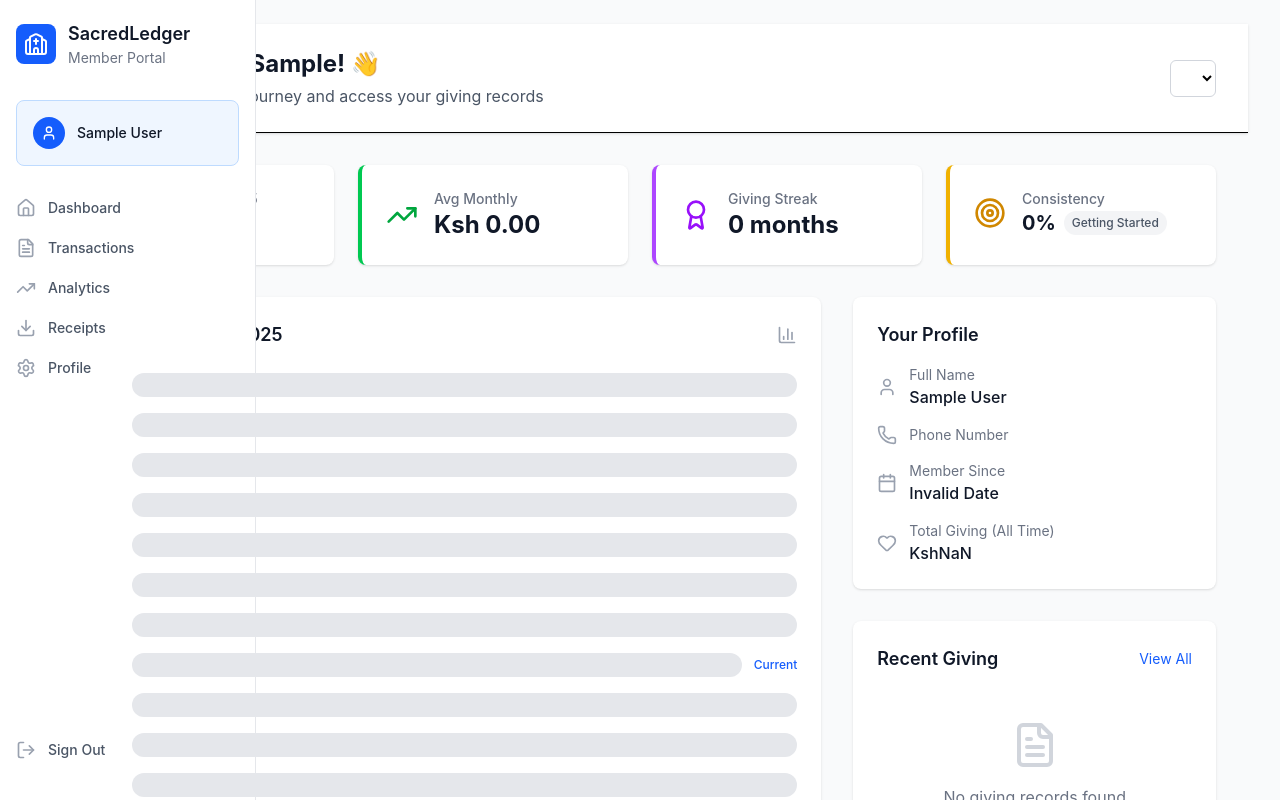
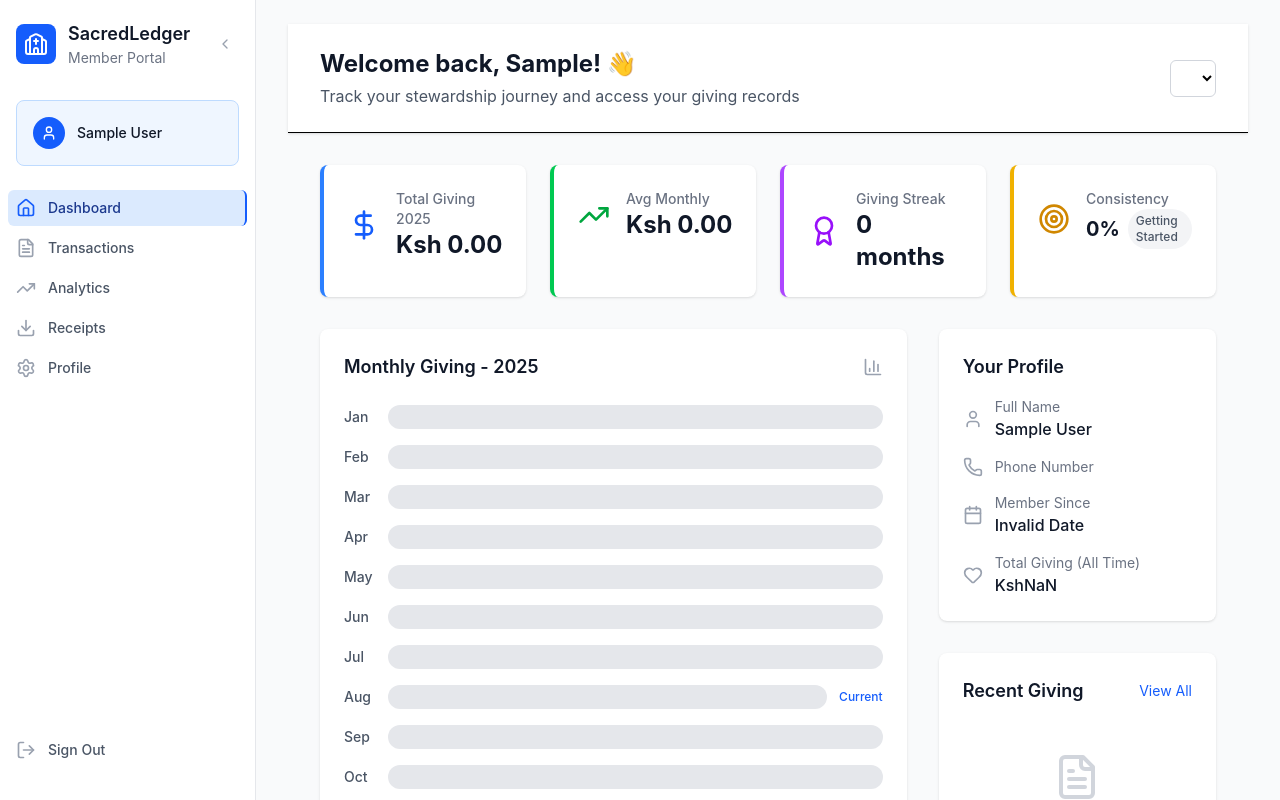
Before and after one commit to 0tieno/M-Church, a React (Vite) app: page /member in a window 1280 px wide. Shown: the top 800 px of the page. Built offline with nearby package versions, Linux system fonts and the light colour scheme; sample sign-in values are in the browser's storage.

Commit message:
feat: enhance MemberNavigation and MemberPortal for sidebar collapse functionality

```diff
--- a/src/components/member/MemberNavigation.jsx
+++ b/src/components/member/MemberNavigation.jsx
@@ -1,4 +1,4 @@
-import React, { useState } from "react";
+import React, { useState, useEffect } from "react";
 import { useMemberAuth } from "../../contexts/MemberAuthContext";
 import {
   Home,
@@ -11,11 +11,13 @@ import {
   X,
   Church,
   User,
+  ChevronLeft,
 } from "lucide-react";
 
-const MemberNavigation = ({ activeTab, setActiveTab }) => {
+const MemberNavigation = ({ activeTab, setActiveTab, onSidebarToggle }) => {
   const { memberUser, memberLogout } = useMemberAuth();
   const [isMobileMenuOpen, setIsMobileMenuOpen] = useState(false);
+  const [isDesktopSidebarCollapsed, setIsDesktopSidebarCollapsed] = useState(false);
 
   const navigationItems = [
     { id: "dashboard", name: "Dashboard", icon: Home },
@@ -33,13 +35,41 @@ const MemberNavigation = ({ activeTab, setActiveTab }) => {
     setIsMobileMenuOpen(!isMobileMenuOpen);
   };
 
+  const toggleDesktopSidebar = () => {
+    const newCollapsedState = !isDesktopSidebarCollapsed;
+    setIsDesktopSidebarCollapsed(newCollapsedState);
+    if (onSidebarToggle) {
+      onSidebarToggle(newCollapsedState);
+    }
+  };
+
+  const closeMobileMenu = () => {
+    setIsMobileMenuOpen(false);
+  };
+
+  // Handle escape key to close mobile menu
+  useEffect(() => {
+    const handleEscape = (event) => {
+      if (event.key === 'Escape' && isMobileMenuOpen) {
+        closeMobileMenu();
+      }
+    };
+
+    document.addEventListener('keydown', handleEscape);
+    return () => document.removeEventListener('keydown', handleEscape);
+  }, [isMobileMenuOpen]);
+
   return (
     <>
       {/* Desktop Navigation */}
-      <div className="hidden lg:flex lg:w-64 lg:flex-col lg:fixed lg:inset-y-0">
+      <div className={`hidden lg:flex lg:flex-col lg:fixed lg:inset-y-0 transition-all duration-300 ${
+        isDesktopSidebarCollapsed ? 'lg:w-16' : 'lg:w-64'
+      }`}>
         <div className="flex flex-col flex-grow bg-white border-r border-gray-200 pt-5 pb-4 overflow-y-auto">
-          {/* Logo */}
-          <div className="flex items-center flex-shrink-0 px-4 mb-8">
+          {/* Logo and Collapse Button */}
+          <div className="flex items-center justify-between px-4 mb-8">
+            {!isDesktopSidebarCollapsed && (
+              <div className="flex items-center">
                 <div className="bg-blue-600 rounded-lg p-2 mr-3">
                   <Church className="h-6 w-6 text-white" />
                 </div>
@@ -50,8 +80,29 @@ const MemberNavigation = ({ activeTab, setActiveTab }) => {
                   <p className="text-sm text-gray-500">Member Portal</p>
                 </div>
               </div>
+            )}
+
+            {isDesktopSidebarCollapsed && (
+              <div className="w-full flex justify-center">
+                <div className="bg-blue-600 rounded-lg p-2">
+                  <Church className="h-6 w-6 text-white" />
+                </div>
+              </div>
+            )}
+
+            <button
+              onClick={toggleDesktopSidebar}
+              className="p-1.5 rounded-md text-gray-400 hover:text-gray-600 hover:bg-gray-100 focus:outline-none focus:ring-2 focus:ring-blue-500 transition-colors"
+              title={isDesktopSidebarCollapsed ? 'Expand sidebar' : 'Collapse sidebar'}
+            >
+              <ChevronLeft className={`h-4 w-4 transition-transform duration-200 ${
+                isDesktopSidebarCollapsed ? 'rotate-180' : ''
+              }`} />
+            </button>
+          </div>
 
           {/* Member Info */}
+          {!isDesktopSidebarCollapsed && (
             <div className="px-4 mb-6">
               <div className="bg-blue-50 rounded-lg p-4 border border-blue-200">
                 <div className="flex items-center">
@@ -69,6 +120,7 @@ const MemberNavigation = ({ activeTab, setActiveTab }) => {
                 </div>
               </div>
             </div>
+          )}
 
           {/* Navigation Items */}
           <nav className="flex-1 px-2 space-y-1">
@@ -84,16 +136,17 @@ const MemberNavigation = ({ activeTab, setActiveTab }) => {
                     isActive
                       ? "bg-blue-100 text-blue-900 border-r-2 border-blue-600"
                       : "text-gray-600 hover:bg-gray-50 hover:text-gray-900"
-                  }`}
+                  } ${isDesktopSidebarCollapsed ? 'justify-center' : ''}`}
+                  title={isDesktopSidebarCollapsed ? item.name : ''}
                 >
                   <Icon
-                    className={`mr-3 flex-shrink-0 h-5 w-5 ${
+                    className={`${isDesktopSidebarCollapsed ? '' : 'mr-3'} flex-shrink-0 h-5 w-5 ${
                       isActive
                         ? "text-blue-600"
                         : "text-gray-400 group-hover:text-gray-500"
                     }`}
                   />
-                  {item.name}
+                  {!isDesktopSidebarCollapsed && item.name}
                 </button>
               );
             })}
@@ -103,10 +156,13 @@ const MemberNavigation = ({ activeTab, setActiveTab }) => {
           <div className="flex-shrink-0 px-2 pb-4">
             <button
               onClick={handleLogout}
-              className="group flex items-center w-full px-2 py-2 text-sm font-medium text-gray-600 rounded-md hover:bg-red-50 hover:text-red-700 transition-colors duration-150"
+              className={`group flex items-center w-full px-2 py-2 text-sm font-medium text-gray-600 rounded-md hover:bg-red-50 hover:text-red-700 transition-colors duration-150 ${
+                isDesktopSidebarCollapsed ? 'justify-center' : ''
+              }`}
+              title={isDesktopSidebarCollapsed ? 'Sign Out' : ''}
             >
-              <LogOut className="mr-3 flex-shrink-0 h-5 w-5 text-gray-400 group-hover:text-red-500" />
-              Sign Out
+              <LogOut className={`${isDesktopSidebarCollapsed ? '' : 'mr-3'} flex-shrink-0 h-5 w-5 text-gray-400 group-hover:text-red-500`} />
+              {!isDesktopSidebarCollapsed && 'Sign Out'}
             </button>
           </div>
         </div>
@@ -144,14 +200,14 @@ const MemberNavigation = ({ activeTab, setActiveTab }) => {
         {isMobileMenuOpen && (
           <div className="fixed inset-0 z-50 lg:hidden">
             <div
-              className="fixed inset-0 bg-gray-600 bg-opacity-75"
-              onClick={toggleMobileMenu}
+              className="fixed inset-0 bg-gray-600 bg-opacity-75 transition-opacity"
+              onClick={closeMobileMenu}
             />
 
-            <div className="fixed top-0 left-0 w-64 h-full bg-white shadow-xl">
+            <div className="fixed top-0 left-0 w-64 h-full bg-white shadow-xl transform transition-transform">
               <div className="flex flex-col h-full">
                 {/* Mobile Header */}
-                <div className="flex items-center justify-between p-4 border-b border-gray-200">
+                <div className="flex items-center justify-between p-4 border-b border-gray-200 bg-blue-50">
                   <div className="flex items-center">
                     <div className="bg-blue-600 rounded-lg p-2 mr-3">
                       <Church className="h-5 w-5 text-white" />
@@ -165,8 +221,9 @@ const MemberNavigation = ({ activeTab, setActiveTab }) => {
                   </div>
 
                   <button
-                    onClick={toggleMobileMenu}
-                    className="p-2 rounded-md text-gray-600 hover:bg-gray-100"
+                    onClick={closeMobileMenu}
+                    className="p-2 rounded-md text-gray-600 hover:bg-gray-100 focus:outline-none focus:ring-2 focus:ring-blue-500 transition-colors"
+                    aria-label="Close menu"
                   >
                     <X className="h-5 w-5" />
                   </button>
@@ -202,7 +259,7 @@ const MemberNavigation = ({ activeTab, setActiveTab }) => {
                         key={item.id}
                         onClick={() => {
                           setActiveTab(item.id);
-                          setIsMobileMenuOpen(false);
+                          closeMobileMenu();
                         }}
                         className={`group flex items-center w-full px-2 py-3 text-sm font-medium rounded-md transition-colors duration-150 ${
                           isActive
@@ -228,7 +285,7 @@ const MemberNavigation = ({ activeTab, setActiveTab }) => {
                   <button
                     onClick={() => {
                       handleLogout();
-                      setIsMobileMenuOpen(false);
+                      closeMobileMenu();
                     }}
                     className="group flex items-center w-full px-2 py-3 text-sm font-medium text-gray-600 rounded-md hover:bg-red-50 hover:text-red-700 transition-colors duration-150"
                   >
--- a/src/components/member/MemberPortal.jsx
+++ b/src/components/member/MemberPortal.jsx
@@ -10,6 +10,7 @@ import { Loader, AlertCircle } from "lucide-react";
 const MemberPortal = () => {
   const { currentMember, isLoading, error } = useMemberAuth();
   const [activeView, setActiveView] = useState("dashboard");
+  const [sidebarCollapsed, setSidebarCollapsed] = useState(false);
 
   // Show loading state
   if (isLoading) {
@@ -70,10 +71,16 @@ const MemberPortal = () => {
   return (
     <div className="min-h-screen bg-gray-50">
       {/* Navigation */}
-      <MemberNavigation activeView={activeView} onViewChange={setActiveView} />
+      <MemberNavigation
+        activeTab={activeView}
+        setActiveTab={setActiveView}
+        onSidebarToggle={setSidebarCollapsed}
+      />
 
       {/* Main Content */}
-      <main className="max-w-7xl mx-auto px-4 sm:px-6 lg:px-8 py-6">
+      <main className={`max-w-7xl mx-auto px-4 sm:px-6 lg:px-8 py-6 transition-all duration-300 ${
+        sidebarCollapsed ? 'lg:ml-16' : 'lg:ml-64'
+      }`}>
         {renderView()}
       </main>
 
```
Lines whose indentation alone changed are shown as unchanged.
